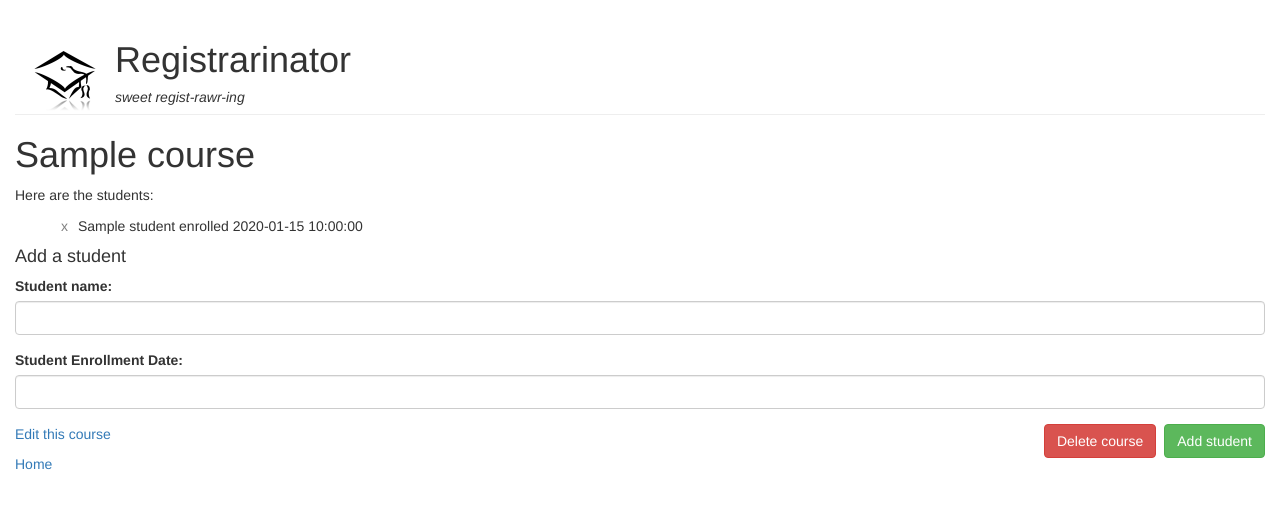
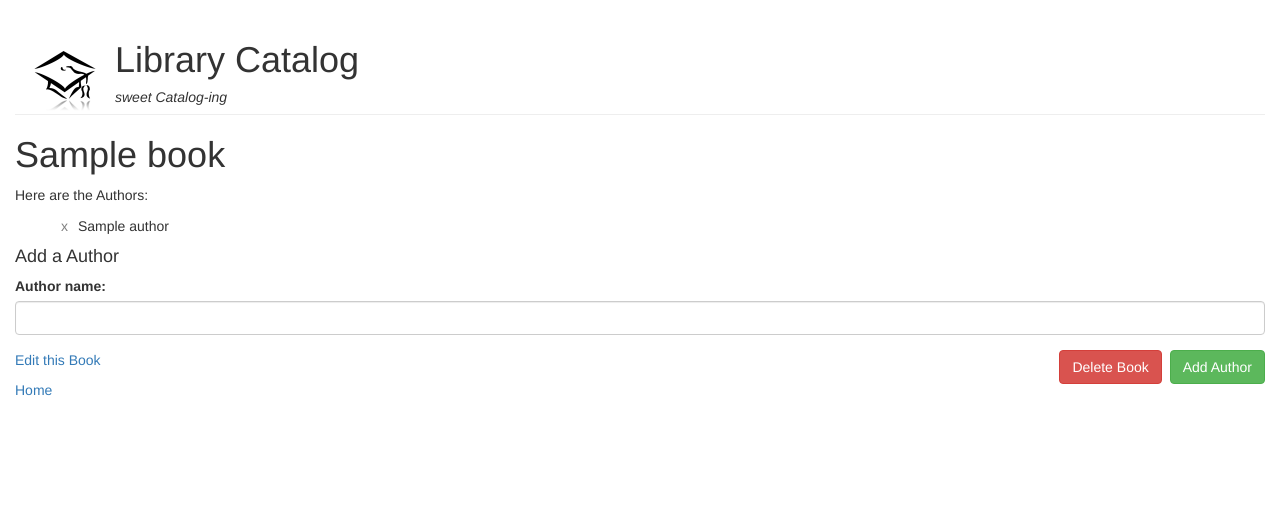
Before and after one commit to CountPacMan/LibraryCatalog, a PHP site: template views/books.html.twig in a window 1280 px wide. Shown: the top 509 px of the page. Run offline with PHP 8.4, Linux system fonts and the light colour scheme; the template is opened without the code that fills it: most values are stand-ins (such as "Sample title", 1, 10 or a date in 2020); some libraries are stand-ins or nearby versions.

Commit message:
fix delete functionality

```diff
--- a/app/app.php
+++ b/app/app.php
@@ -52,13 +52,13 @@
   // post
 
   $app->post("/books", function() use ($app) {
-    $book = new Book($_POST['name'], $_POST['book_number']);
+    $book = new Book($_POST['title']);
     $book->save();
     return $app['twig']->render('index.html.twig', array('added' => false, 'books' => Book::getAll()));
   });
 
   $app->post("/authors", function() use ($app) {
-    $author = new Author($_POST['name'], $_POST['enrollment_date']);
+    $author = new Author($_POST['name']);
     $author->save();
     for ($i = 0; $i < count($_POST['book_id']); $i++) {
       $book = Book::find($_POST['book_id'][$i]);
@@ -124,7 +124,7 @@
 
   $app->delete("/authors/{id}", function($id) use ($app) {
     $author = Author::find($id);
-    $author->delete();
+    $author->deleteWithBook($_POST['book_id']);
     return $app['twig']->render('index.html.twig', array('added' => false, 'books' => Book::getAll()));
   });
 
--- a/src/Author.php
+++ b/src/Author.php
@@ -83,6 +83,10 @@
       $GLOBALS['DB']->exec("DELETE FROM books_authors WHERE author_id = {$this->getId()};");
     }
 
+    function deleteWithBook($book_id) {
+      $GLOBALS['DB']->exec("DELETE FROM books_authors WHERE author_id = {$this->getId()} AND book_id = {$book_id};");
+    }
+
     static function find($search_id) {
       $found_author = null;
       $authors = Author::getAll();
--- a/views/books.html.twig
+++ b/views/books.html.twig
@@ -3,7 +3,7 @@
   <head>
     <link rel='stylesheet' href="https://maxcdn.bootstrapcdn.com/bootstrap/3.3.2/css/bootstrap.min.css">
     <link rel='stylesheet' href='/../css/styles.css'>
-    <title>Registrarinator</title>
+    <title>Library Catalog</title>
   </head>
   <body>
     <div class='container-fluid'>
@@ -12,49 +12,46 @@
       <div class='page-header'>
         <img src='/img/fakeu.png' alt='university logo'>
         <div class='logo-words'>
-          <h1>Registrarinator</h1>
-          <h5>sweet regist-rawr-ing</h5>
+          <h1>Library Catalog</h1>
+          <h5>sweet Catalog-ing</h5>
         </div>
       </div>
 
-      <h1>{{ course.getName }}</h1>
+      <h1>{{ book.getTitle }}</h1>
 
-      {% if students is not empty %}
-        <p>Here are the students:</p>
+      {% if authors is not empty %}
+        <p>Here are the Authors:</p>
         <ul>
-          {% for student in students %}
+          {% for author in authors %}
             <li>
-              <form action='/student/{{ student.getId }}' method='post' class='inlineForm'>
+              <form action='/authors/{{ author.getId }}' method='post' class='inlineForm'>
                 <input name='_method' type='hidden' value='delete'>
-                <input id='course_id' name='course_id' type='hidden' value='{{ course.getId }}'>
+                <input id='book_id' name='book_id' type='hidden' value='{{ book.getId }}'>
                 <input type='submit' class='deleteLink' value='x'>
               </form>
-              {{ student.getName }} enrolled {{ student.getEnrollmentDate }}
+              {{ author.getName }}
               </li>
           {% endfor %}
         </ul>
       {% endif %}
 
-      <h4>Add a student</h4>
+      <h4>Add a Author</h4>
 
-      <form action='/students' method='post'>
-        <input id='course_id' name='course_id[]' type='hidden' value='{{ course.getId }}'>
+      <form action='/authors' method='post'>
+        <input id='book_id' name='book_id[]' type='hidden' value='{{ book.getId }}'>
         <div class='form-group'>
-          <label for='name'>Student name:</label>
+          <label for='name'>Author name:</label>
           <input id='name' name='name' class='form-control' type='text' required>
         </div>
-        <div class='form-group'>
-          <label for='enrollment_date'>Student Enrollment Date:</label>
-          <input id='enrollment_date' name='enrollment_date' class='form-control' type='text' required>
-        </div>
-        <button type='submit' class='btn btn-success'>Add student</button>
+
+        <button type='submit' class='btn btn-success'>Add Author</button>
       </form>
-      <form action='/courses/{{ course.getId }}' method='post'>
+      <form action='/books/{{ book.getId }}' method='post'>
         <input name='_method' type='hidden' value='delete'>
 
-        <button type='submit' class='btn btn-danger'>Delete course</button>
+        <button type='submit' class='btn btn-danger'>Delete Book</button>
       </form>
-      <p><a href='/courses/{{ course.getId }}/edit'>Edit this course</a></p>
+      <p><a href='/book/{{ book.getId }}/edit'>Edit this Book</a></p>
       <p><a href='/'>Home</a></p>
 
     </div>
```
Also changed, not shown: views/index.html.twig (+46 -35 lines).
